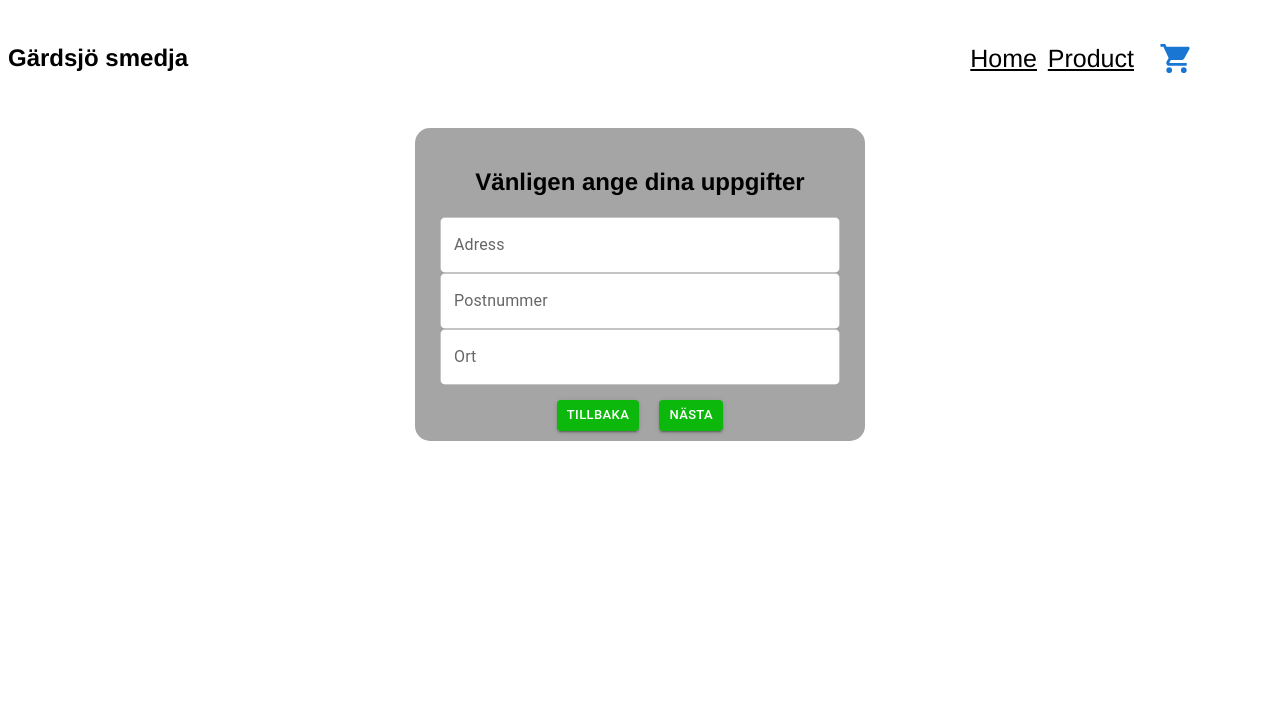
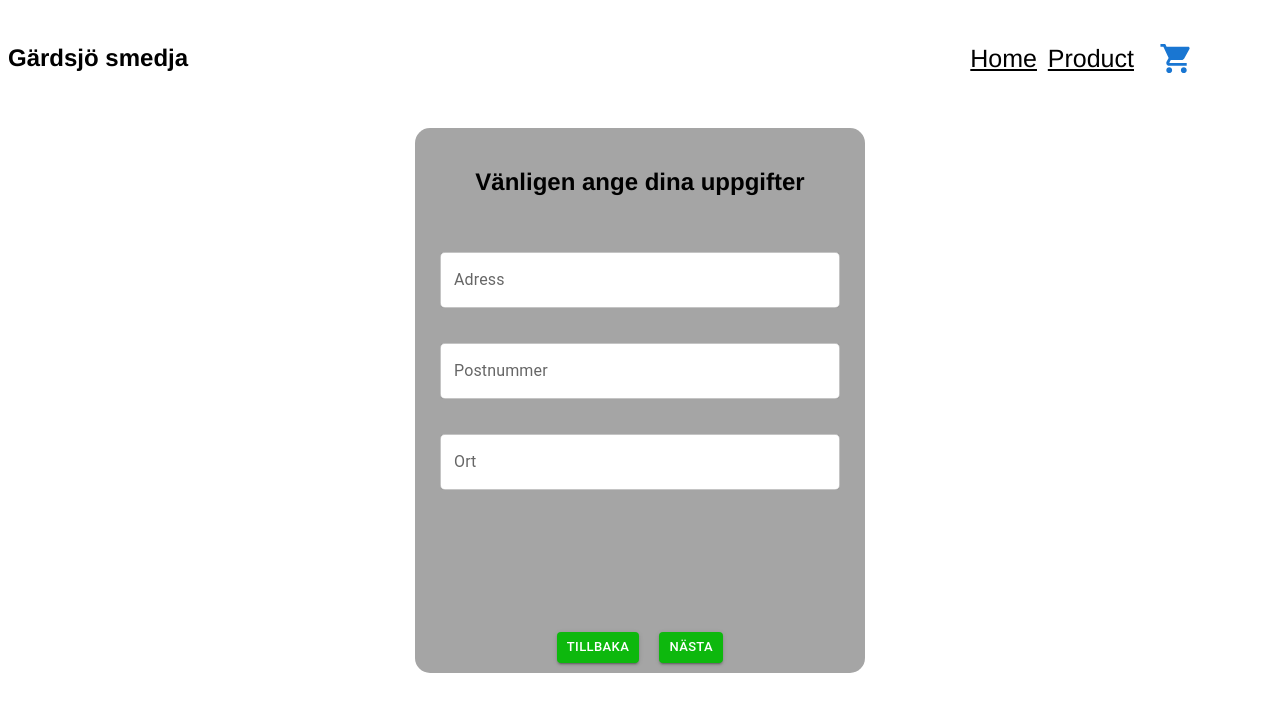
Before and after one commit to Frontend-YH/JOL, a React (Vite) app: page /Shipping in a window 1280 px wide. Shown: the top 712 px of the page. Built offline with nearby package versions, Linux system fonts and the light colour scheme.

Commit message:
Css stuff

```diff
--- a/src/components/Shipping.tsx
+++ b/src/components/Shipping.tsx
@@ -41,15 +41,15 @@ function ShippingForm() {
             >
                 <TextField
                 label = "Adress"
-                sx={{ bgcolor: 'white', borderRadius: "5px" }}
+                sx={{ bgcolor: 'white', borderRadius: "5px", marginTop: "35px"}}
                 ></TextField>
                 <TextField
                 label = "Postnummer"
-                sx={{ bgcolor: 'white', borderRadius: "5px" }}
+                sx={{ bgcolor: 'white', borderRadius: "5px",marginTop: "35px" }}
                 ></TextField>
                 <TextField
                 label = "Ort"
-                sx={{ bgcolor: 'white', borderRadius: "5px" }}
+                sx={{ bgcolor: 'white', borderRadius: "5px",marginTop: "35px", marginBottom: "127px"}}
                 ></TextField>
             </Box>
 <Box
--- a/src/components/shopBlock.tsx
+++ b/src/components/shopBlock.tsx
@@ -7,7 +7,7 @@ function ShopBlock() {
 
             <Container sx={{minHeight: '20%'}}>
                 <Container sx={{ height: '10%', width: '100%', alignItems: 'center', display: 'flex', justifyContent: 'end'}}>
-                    <h1>Dina varor!</h1>
+                    <h1></h1>
                          <Box justifyContent={'end'}>
                             <OrdersContainer></OrdersContainer>
                         </Box>
--- a/src/pages/checkout.tsx
+++ b/src/pages/checkout.tsx
@@ -35,6 +35,9 @@ function CheckoutContainer() {
             alignItems="center"
             bgcolor="white"
             marginBottom="20px"
+            paddingTop="20px"
+            paddingBottom="20px"
+            borderRadius="15px"
             >
         <Box className ="checkout">
             <h1>Din Beställning</h1>
@@ -67,7 +70,7 @@ function CheckoutContainer() {
             flexDirection="row"
         >
             <Button component={CustomLink} to="/Payment"variant="contained" size="small" sx={{backgroundColor: 'rgb(13, 184, 13)', margin:'10px'}}>Tillbaka</Button>
-            <Button component={CustomLink} to="/Home"variant="contained" size="small" sx={{backgroundColor: 'rgb(13, 184, 13)', margin: '10px'}}>Beställ</Button>
+            <Button component={CustomLink} to="/"variant="contained" size="small" sx={{backgroundColor: 'rgb(13, 184, 13)', margin: '10px'}}>Beställ</Button>
         </Box>
         </Box>
         </Box>
```
